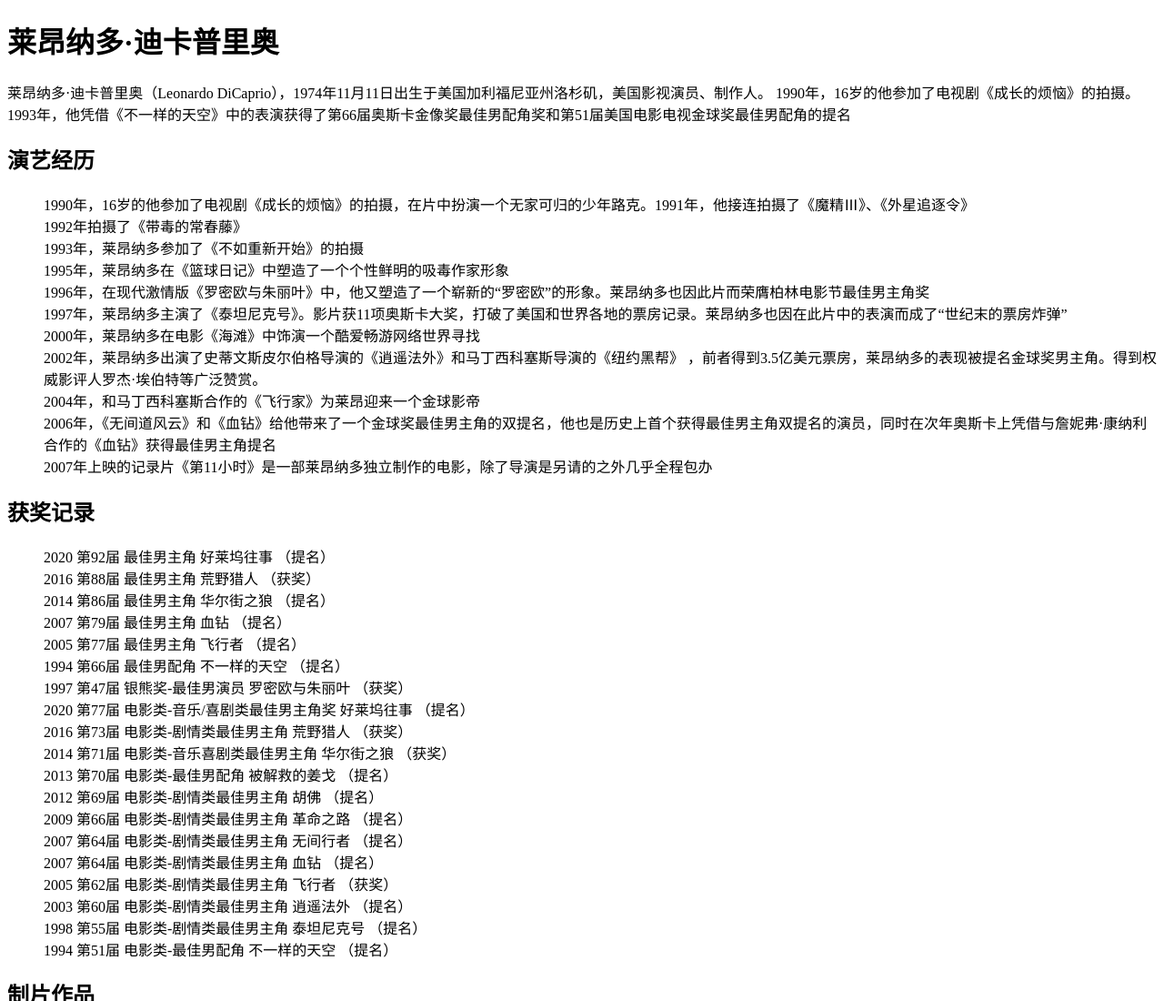
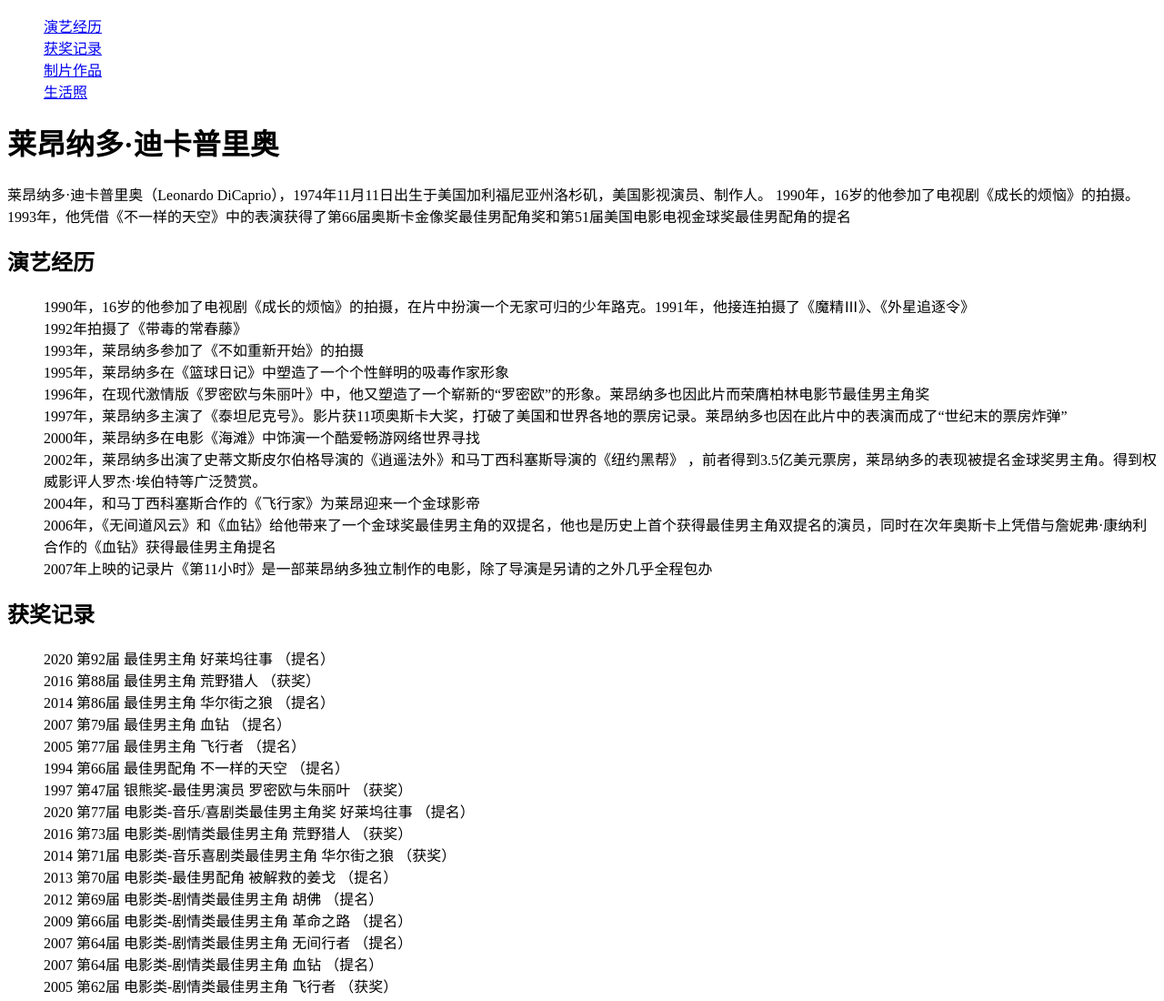
Before and after one commit to MongieLai/Leonardo, a plain HTML site: page index.html in a window 1280 px wide. Shown: the top 1100 px of the page at 91% size. Drawn offline with Linux system fonts and the light colour scheme.

Commit message:
增加锚点跳转

```diff
--- a/index.html
+++ b/index.html
@@ -19,13 +19,21 @@
 </head>
 
 <body>
+    <nav>
+        <ul>
+            <li><a href="#performing">演艺经历</a></li>
+            <li><a href="#awaed">获奖记录</a></li>
+            <li><a href="#works">制片作品</a></li>
+            <li><a href="#picture">生活照</a></li>
+        </ul>
+    </nav>
     <h1>莱昂纳多·迪卡普里奥</h1>
     <p>
         莱昂纳多·迪卡普里奥（Leonardo DiCaprio），1974年11月11日出生于美国加利福尼亚州洛杉矶，美国影视演员、制作人。
         1990年，16岁的他参加了电视剧《成长的烦恼》的拍摄。1993年，他凭借《不一样的天空》中的表演获得了第66届奥斯卡金像奖最佳男配角奖和第51届美国电影电视金球奖最佳男配角的提名
     </p>
     <section>
-        <h2>演艺经历</h2>
+        <h2 id="performing">演艺经历</h2>
         <p>
             <ul>
                 <li>1990年，16岁的他参加了电视剧《成长的烦恼》的拍摄，在片中扮演一个无家可归的少年路克。1991年，他接连拍摄了《魔精Ⅲ》、《外星追逐令》</li>
@@ -44,7 +52,7 @@
         </p>
     </section>
     <section>
-        <h2>获奖记录</h2>
+        <h2 id="awaed">获奖记录</h2>
         <ul>
             <li>2020 第92届 最佳男主角 好莱坞往事 （提名）</li>
             <li>2016 第88届 最佳男主角 荒野猎人 （获奖）</li>
@@ -68,7 +76,7 @@
         </ul>
     </section>
     <section>
-        <h2>制片作品</h2>
+        <h2 id="works">制片作品</h2>
         <table>
             <thead>
                 <tr>
@@ -97,7 +105,7 @@
         </table>
     </section>
     <section>
-        <h2>生活照</h2>
+        <h2 id="picture">生活照</h2>
         <ul>
             <li><img src="./1.jpeg" alt="图片1"></li>
             <li><img src="./2.jpeg" alt="图片2"></li>
```
